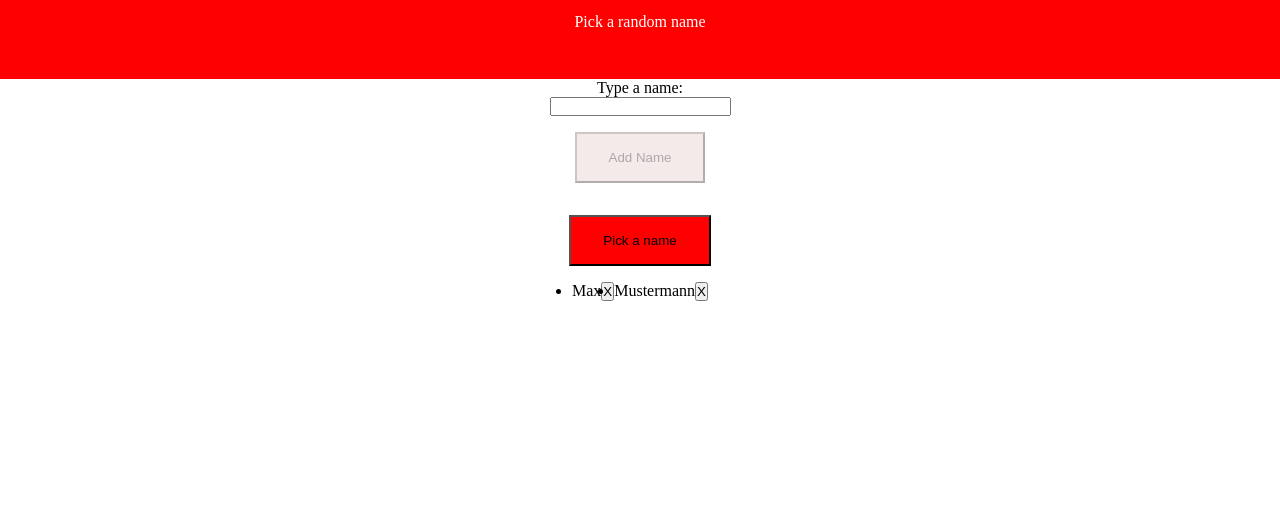
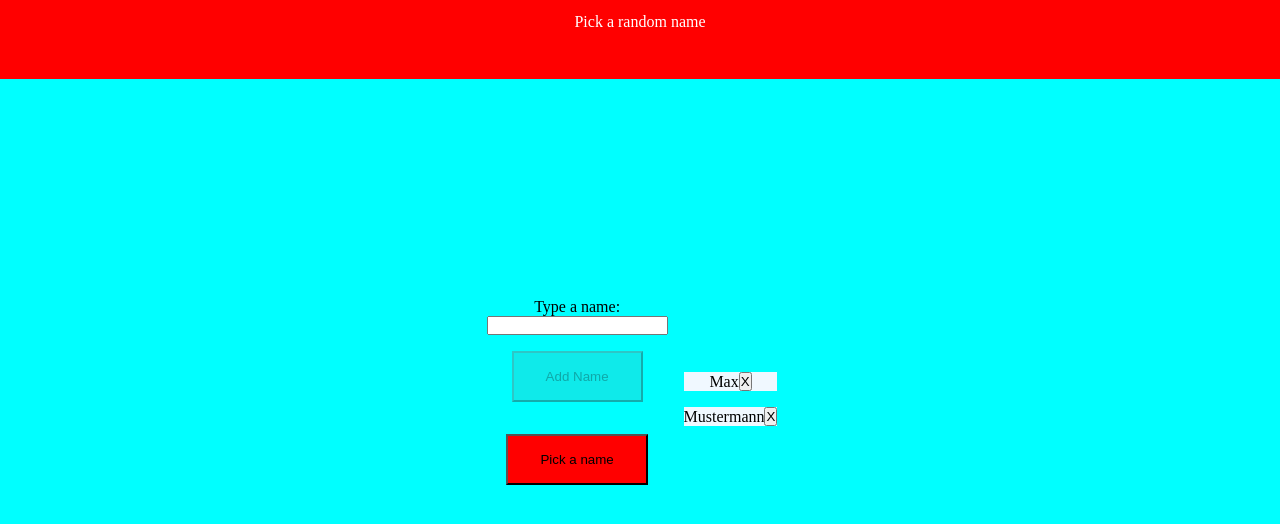
Before and after one commit to mohammadshirazi040/vue-js-tasks, a plain HTML site: page Name-Picker/index.html in a window 1280 px wide. Shown: the part 88-612 px from the top of the page. Drawn offline with nearby package versions, Linux system fonts and the light colour scheme.

Commit message:
update style

```diff
--- a/Name-Picker/index.html
+++ b/Name-Picker/index.html
@@ -15,6 +15,8 @@
             <p>Pick a random name</p>
         </header>
 
+        <main>
+
             <form>
                 <label for="new-name"> Type a name:
                 </label>
@@ -26,12 +28,14 @@
 
             </form>
 
+
             <ul>
                 <li v-for="(currentName, index) of names" :key="currentName.id">
                     <span> {{ currentName.name }} </span>
                     <button @click="names.splice(index, 1)" class="btn-del">X</button>
                 </li>
             </ul>
+
 
             <article v-show="isDrawn">
 
@@ -41,7 +45,7 @@
                 <button @click="reset">Reset and Start New</button>
 
             </article>
-
+        </main>
 
 
 
--- a/Name-Picker/style.css
+++ b/Name-Picker/style.css
@@ -17,6 +17,21 @@ header p {
   margin-top: 1rem;
   color: white;
 }
+body {
+  display: flex;
+  justify-content: center;
+  align-items: center;
+}
+
+main {
+  display: flex;
+  justify-content: center;
+  align-items: center;
+  background-color: aqua;
+  width: 100vw;
+  height: 80vh;
+}
+
 form {
   display: flex;
   justify-content: center;
@@ -38,12 +53,6 @@ form {
   margin: 1rem;
 }
 
-ul {
-  display: flex;
-  justify-content: center;
-  align-items: center;
-}
-
 button[disabled] {
   background-color: rgb(149, 55, 55, 0.1);
   cursor: default;
@@ -52,3 +61,15 @@ button[disabled] {
 article {
   margin: 5rem;
 }
+
+ul {
+}
+
+ul li {
+  display: flex;
+  justify-content: center;
+  align-items: center;
+  list-style: none;
+  background-color: aliceblue;
+  margin: 1rem;
+}
```
Lines whose indentation alone changed are shown as unchanged.
